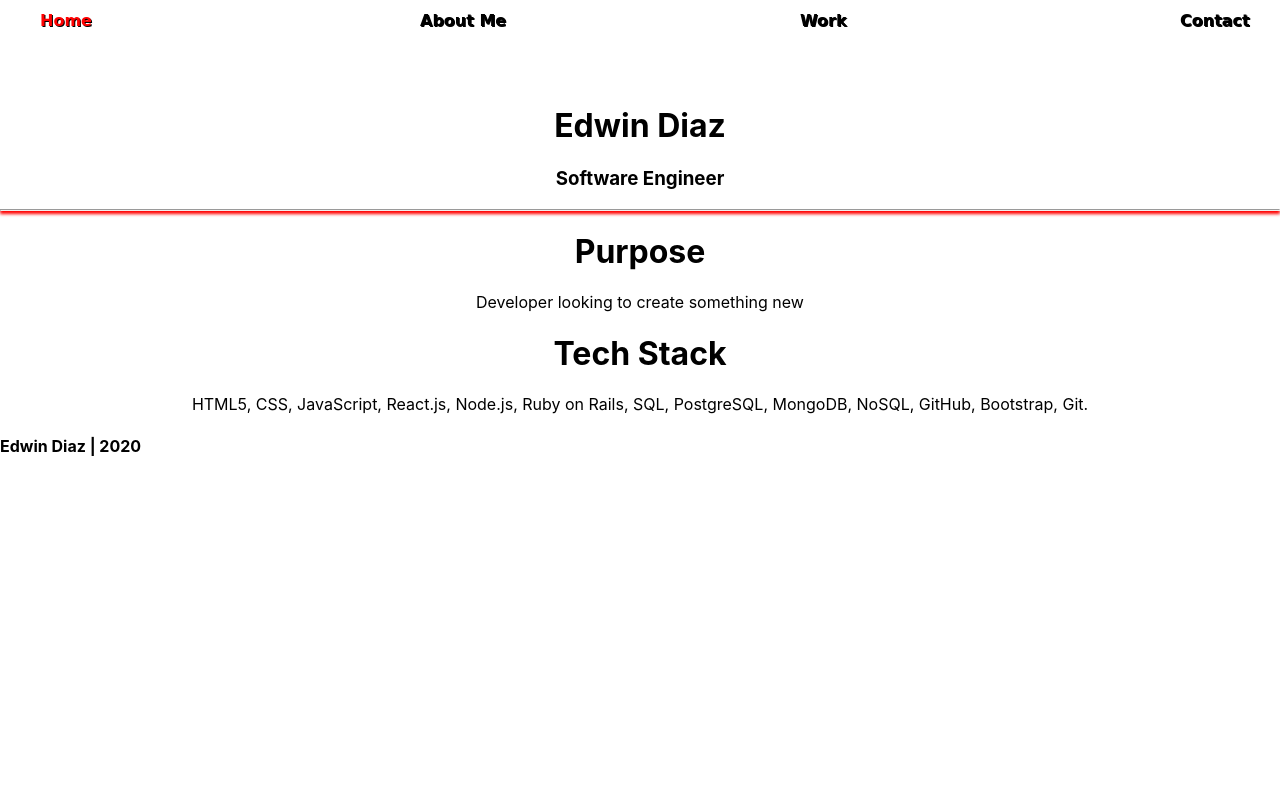
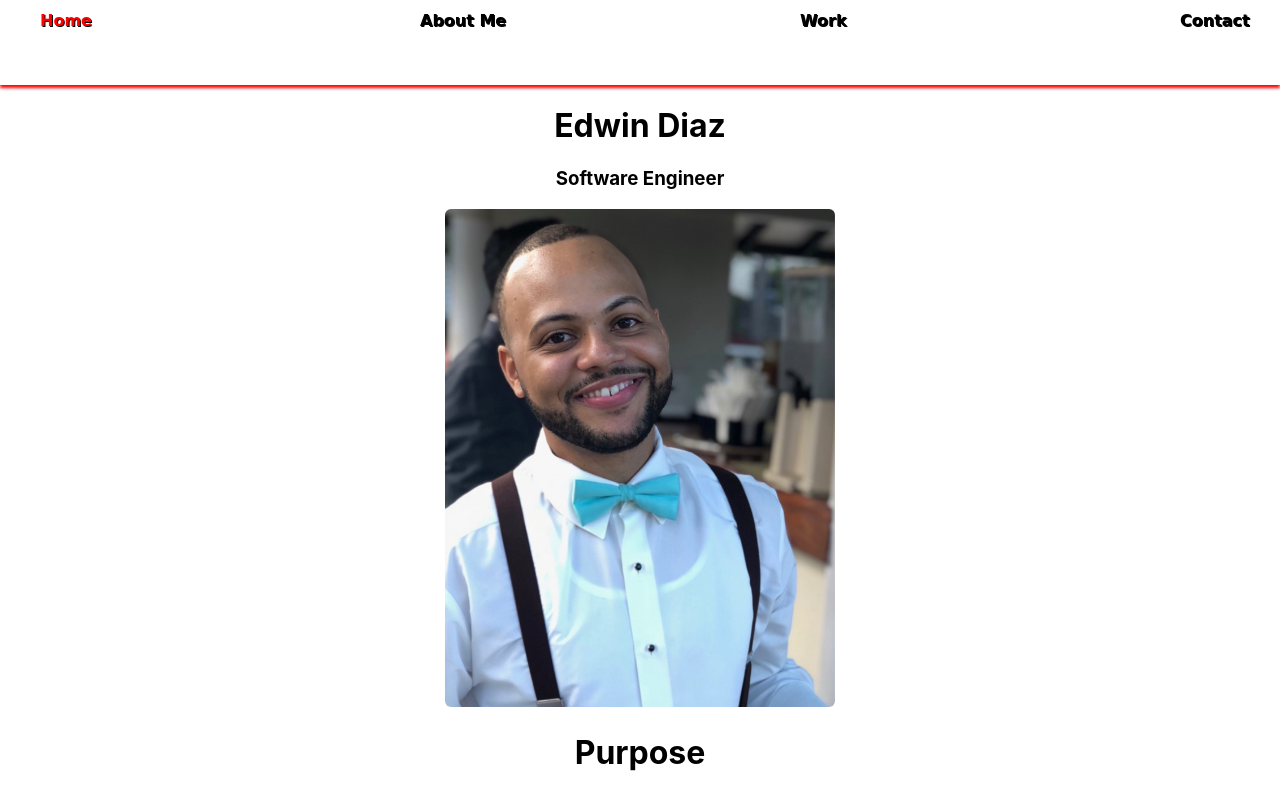
Before and after one commit to EEDS90/Ediaz-Portfolio, a React (Create React App) app in the folder client/: page / in a window 1280 px wide. Shown: the top 794 px of the page. Built offline with nearby package versions, Linux system fonts and the light colour scheme.

Commit message:
added profile picture

```diff
--- a/client/src/components/Header.jsx
+++ b/client/src/components/Header.jsx
@@ -1,23 +1,40 @@
-import React from 'react';
-import { Link } from 'react-router-dom';
-import './Header.css';
+import React from "react";
+import { Link } from "react-router-dom";
+import "./Header.css";
+
 
 export default function Header() {
-    return (
-        <div className='main-header'>
-            <div className='header'>
-                <div className='main-links'>
-                    <ul className='header-item'>
-                        <li className='home'><Link to='/'><a>Home</a></Link></li>
-                        <li className='about'><Link to='/about'><a>About Me</a></Link></li>
-                        <li className='work'><Link to='/work'><a>Work</a></Link></li>
-                        <li className='contact'><Link to='/contact'><a>Contact</a></Link></li>
-                    </ul>
-                </div>
-                    <h1>Edwin Diaz</h1>
-                    <h3>Software Engineer</h3>
-                <hr />
-            </div>
+  return (
+    <div className="main-header">
+      <div className="header">
+        <div className="main-links">
+          <ul className="header-item">
+            <li className="home">
+              <Link to="/">
+                <a>Home</a>
+              </Link>
+            </li>
+            <li className="about">
+              <Link to="/about">
+                <a>About Me</a>
+              </Link>
+            </li>
+            <li className="work">
+              <Link to="/work">
+                <a>Work</a>
+              </Link>
+            </li>
+            <li className="contact">
+              <Link to="/contact">
+                <a>Contact</a>
+              </Link>
+            </li>
+          </ul>
         </div>
-    )
+
+        {/* <hr /> */}
+      </div>
+
+    </div>
+  );
 }
--- a/client/src/containers/Main.jsx
+++ b/client/src/containers/Main.jsx
@@ -1,9 +1,16 @@
 import React from "react";
 import { Link } from "react-router-dom";
 import "./Main.css";
+import image4 from "../../src/assets/profile.png";
+
 function Main() {
   return (
     <>
+      <div>
+        <h1>Edwin Diaz</h1>
+        <h3>Software Engineer</h3>
+        <img className="project-imgs" src={image4} alt="profile png" />
+      </div>
       <div className="purpose">
         <h1>Purpose</h1>
         <p>Developer looking to create something new</p>
```
Also changed, not shown: client/src/assets/profile.png (added), 1 other file (tests, documents, lock files or other folders).
